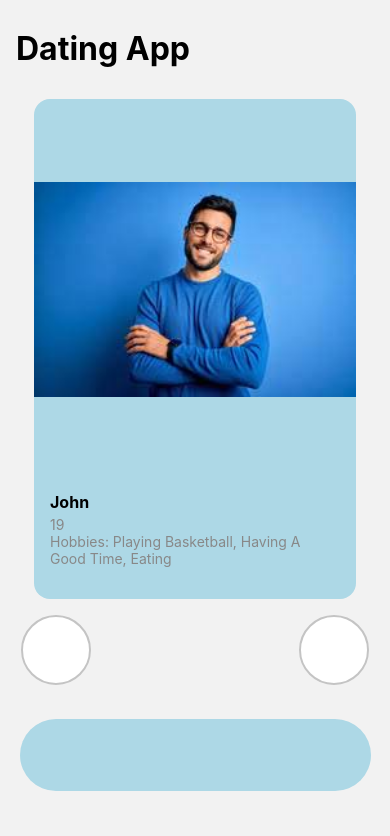
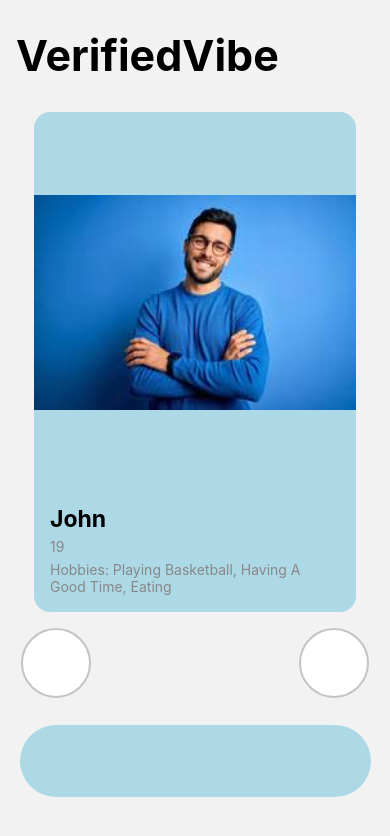
Before and after one commit to aandrewchen/HackDavis2023, a React Native app: screen /HomeScreen in a window 390 px wide. Shown: the top 836 px of the page. Built offline with nearby package versions, Linux system fonts and the light colour scheme; some icons are missing.

Commit message:
Added all main features

```diff
--- a/components/Cards.js
+++ b/components/Cards.js
@@ -51,9 +51,7 @@ const styles = StyleSheet.create({
   },
   imageContainer: {
     alignItems: 'center',
-    // backgroundColor: '#efefef',
     flex: 4,
-    // height: '72.5%',
     width: '100%',
     borderTopLeftRadius: 8,
     borderTopRightRadius: 8,
@@ -72,12 +70,14 @@ const styles = StyleSheet.create({
     paddingVertical: 12,
   },
   name: {
-    fontSize: 16,
+    fontSize: 23,
     fontWeight: 'bold',
     marginBottom: 4,
   },
   description: {
     fontSize: 14,
+    marginTop: 1,
+    marginBottom: 5,
     color: '#888888',
   },
 });
--- a/screens/ChatScreen.js
+++ b/screens/ChatScreen.js
@@ -63,7 +63,7 @@ const styles = StyleSheet.create({
   },
   chatList: {
     padding: 20,
-    marginBottom: 8
+    marginTop: 7
   },
   chatItem: {
     marginBottom: 16,
--- a/screens/FriendsScreen.js
+++ b/screens/FriendsScreen.js
@@ -1,10 +1,110 @@
-import { View, Text } from 'react-native'
-import React from 'react'
+import React, {useState} from 'react';
+import {View, Text, StyleSheet, TouchableOpacity, FlatList} from 'react-native';
+import ScreenWrapper from '../components/screenWrapper';
+import {FontAwesomeIcon} from '@fortawesome/react-native-fontawesome';
+import {
+  faPlus,
+  faThumbsUp,
+  faThumbsDown,
+} from '@fortawesome/free-solid-svg-icons';
+import NavBar from '../components/NavBar';
 
-export default function FriendsScreen() {
+const FriendsScreen = () => {
+  const [friends, setFriends] = useState([
+    {id: 1, name: 'Donald Kim'},
+    {id: 2, name: 'Jane Eli'},
+    {id: 3, name: 'Davis Althersbury'},
+    {id: 4, name: 'Lucas Johnson'},
+  ]);
+
+  const renderFriendItem = ({item, index}) => (
+    <View style={styles.friendItem}>
+      <Text style={styles.friendName}>{item.name}</Text>
+      <View style={styles.actionsContainer}>
+        <TouchableOpacity style={styles.actionButton}>
+          <FontAwesomeIcon size={20} icon={faPlus} />
+        </TouchableOpacity>
+        {index !== 0 && (
+          <TouchableOpacity style={styles.actionButton}>
+            <FontAwesomeIcon size={20} icon={faThumbsUp} />
+          </TouchableOpacity>
+        )}
+        {index !== 1 && (
+          <TouchableOpacity style={styles.actionButton}>
+            <FontAwesomeIcon size={20} icon={faThumbsDown} />
+          </TouchableOpacity>
+        )}
+      </View>
+    </View>
+  );
+
   return (
-    <View>
-      <Text>FriendsScreen</Text>
-    </View>
-  )
-}
+    <ScreenWrapper style={styles.container}>
+      <View style={styles.header}>
+        <Text style={styles.title}>Friends</Text>
+        <TouchableOpacity style={styles.addButton}>
+          <FontAwesomeIcon size={20} icon={faPlus} />
+        </TouchableOpacity>
+      </View>
+      <FlatList
+        data={friends}
+        keyExtractor={item => item.id.toString()}
+        renderItem={renderFriendItem}
+        contentContainerStyle={styles.friendList}
+      />
+      <NavBar />
+    </ScreenWrapper>
+  );
+};
+
+const styles = StyleSheet.create({
+  container: {
+    flex: 1,
+    backgroundColor: 'white',
+  },
+  header: {
+    flexDirection: 'row',
+    justifyContent: 'space-between',
+    alignItems: 'center',
+    padding: 16,
+  },
+  title: {
+    fontSize: 32,
+    fontWeight: 'bold',
+    marginTop: 10,
+    alignSelf: 'center',
+  },
+  addButton: {
+    width: 40,
+    height: 40,
+    borderRadius: 20,
+    marginTop: 10,
+    backgroundColor: 'lightblue',
+    justifyContent: 'center',
+    alignItems: 'center',
+  },
+  friendList: {
+    padding: 20,
+  },
+  friendItem: {
+    flexDirection: 'row',
+    justifyContent: 'space-between',
+    alignItems: 'center',
+    marginBottom: 27,
+    padding: 23,
+    borderRadius: 8,
+    backgroundColor: 'lightgray',
+  },
+  friendName: {
+    fontSize: 16,
+    fontWeight: 'bold',
+  },
+  actionsContainer: {
+    flexDirection: 'row',
+  },
+  actionButton: {
+    marginLeft: 8,
+  },
+});
+
+export default FriendsScreen;
--- a/screens/HomeScreen.js
+++ b/screens/HomeScreen.js
@@ -98,11 +98,11 @@ const HomeScreen = () => {
             {
               color: '#000',
               fontWeight: 'bold',
-              fontSize: 32,
+              fontSize: 43,
               marginTop: 13,
             },
           ]}>
-          Dating App
+          VerifiedVibe
         </Text>
       </View>
       <View>
--- a/screens/ProfileScreen.js
+++ b/screens/ProfileScreen.js
@@ -35,9 +35,10 @@ const ProfileScreen = () => {
     <ScreenWrapper style={styles.container}>
       <Text style={styles.title}>Profile</Text>
       <View style={styles.profileContainer}>
-        <Image source={require('../assets/images/pic6.png')} />
+        <Image source={require('../assets/images/pic6.jpg')} />
       </View>
       <Text style={styles.name}>Andrew Chen</Text>
+      <Text style={styles.description}>Thumbs Up: 8 | Thumbs Down: 0 | Green Flag</Text>
       <View style={styles.reviewsContainer}>
         <Text style={styles.reviewsTitle}>Reviews</Text>
         {reviews.map(review => (
@@ -65,6 +66,11 @@ const styles = StyleSheet.create({
     marginTop: 32,
     alignSelf: 'center',
   },
+  description: {
+    fontSize: 16,
+    marginTop: 5,
+    alignSelf: 'center',
+  },
   profileContainer: {
     width: 200,
     height: 200,
@@ -84,7 +90,6 @@ const styles = StyleSheet.create({
   },
   reviewsContainer: {
     width: '80%',
-    marginTop: 8,
     padding: 10,
     borderRadius: 8,
     alignSelf: 'center',
```
Also changed, not shown: assets/images/pic6.jpg (added), assets/images/pic6.png (deleted).
